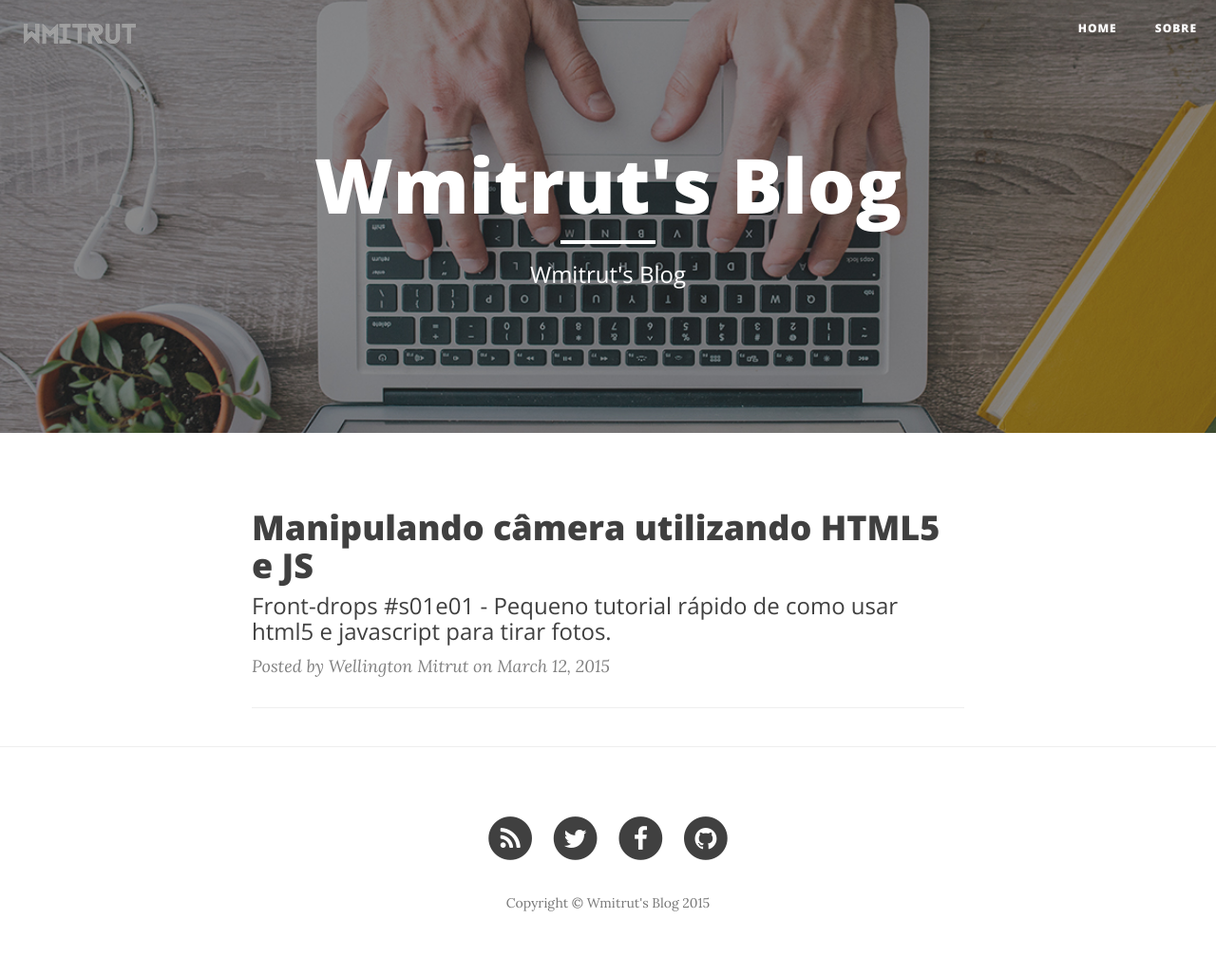
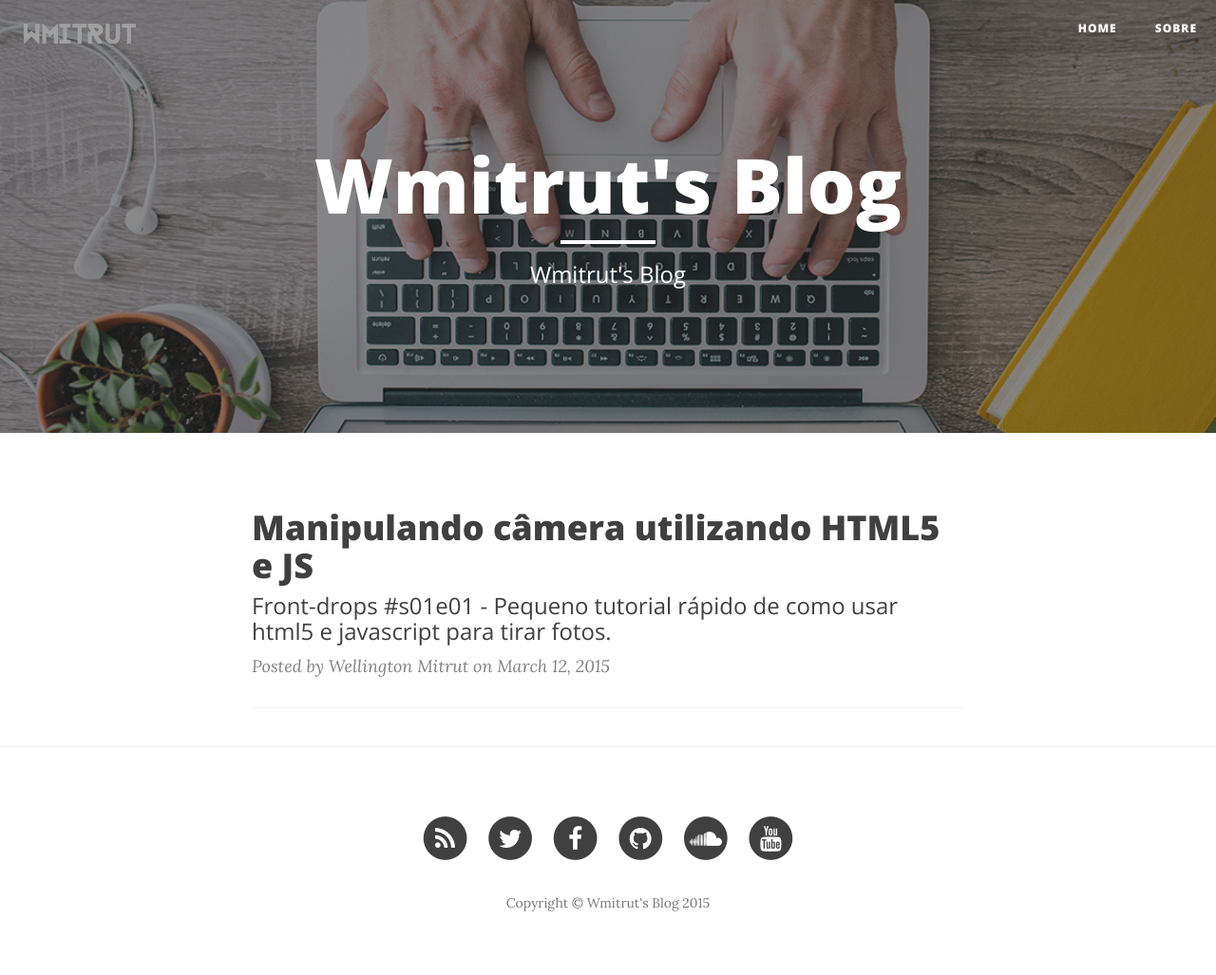
Before and after one commit to Wmitrut/wmitrut.github.io, a Jekyll site: the page built from index.html, in a window 1280 px wide. Shown: the whole page at 95% size. Built offline with Jekyll 4.4.1, drawn with Linux system fonts in a browser that asks for light colours; nearby versions of some CDN libraries; the list of posts is cut into pages by our own code.

```diff
--- a/_config.yml
+++ b/_config.yml
@@ -8,6 +8,8 @@ url: "http://wmitrut.github.io"
 twitter_username: Wmitrut
 github_username:  wmitrut
 facebook_username:  wmitrut
+soundcloud_username:  wmitrut
+youtube_channel:  wmitrut
 
 # Build settings
 markdown: kramdown
--- a/_includes/footer.html
+++ b/_includes/footer.html
@@ -42,6 +42,26 @@
                         </a>
                     </li>
                     {% endif %}
+                    {% if site.soundcloud_username %}
+                    <li>
+                        <a href="https://soundcloud.com/{{ site.twitter_username }}">
+                            <span class="fa-stack fa-lg">
+                                <i class="fa fa-circle fa-stack-2x"></i>
+                                <i class="fa fa-soundcloud fa-stack-1x fa-inverse"></i>
+                            </span>
+                        </a>
+                    </li>
+                    {% endif %}
+                    {% if site.youtube_channel %}
+                    <li>
+                        <a href="https://youtube.com/user/{{ site.youtube_channel }}">
+                            <span class="fa-stack fa-lg">
+                                <i class="fa fa-circle fa-stack-2x"></i>
+                                <i class="fa fa-youtube fa-stack-1x fa-inverse"></i>
+                            </span>
+                        </a>
+                    </li>
+                    {% endif %}
                 </ul>
                 <p class="copyright text-muted">Copyright &copy; {{ site.title }} {{ site.time | date: '%Y' }}</p>
             </div>
```
Also changed, not shown: _includes/head.html (+11 -0 lines).
